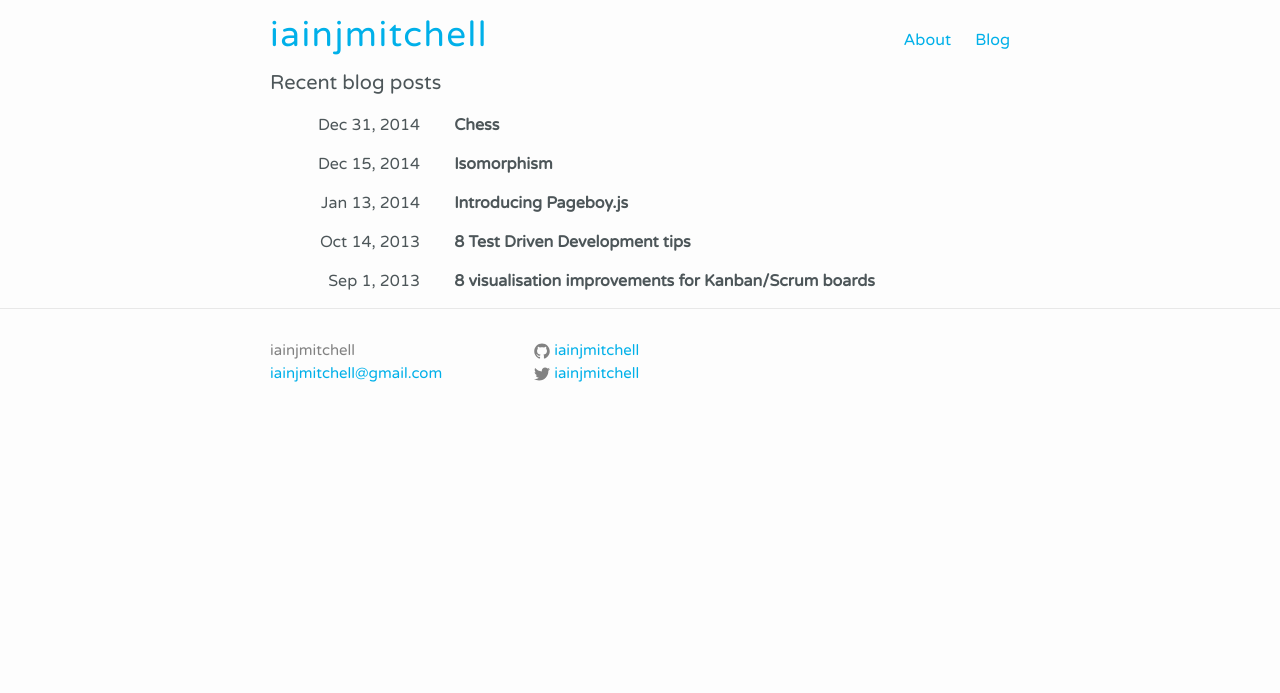
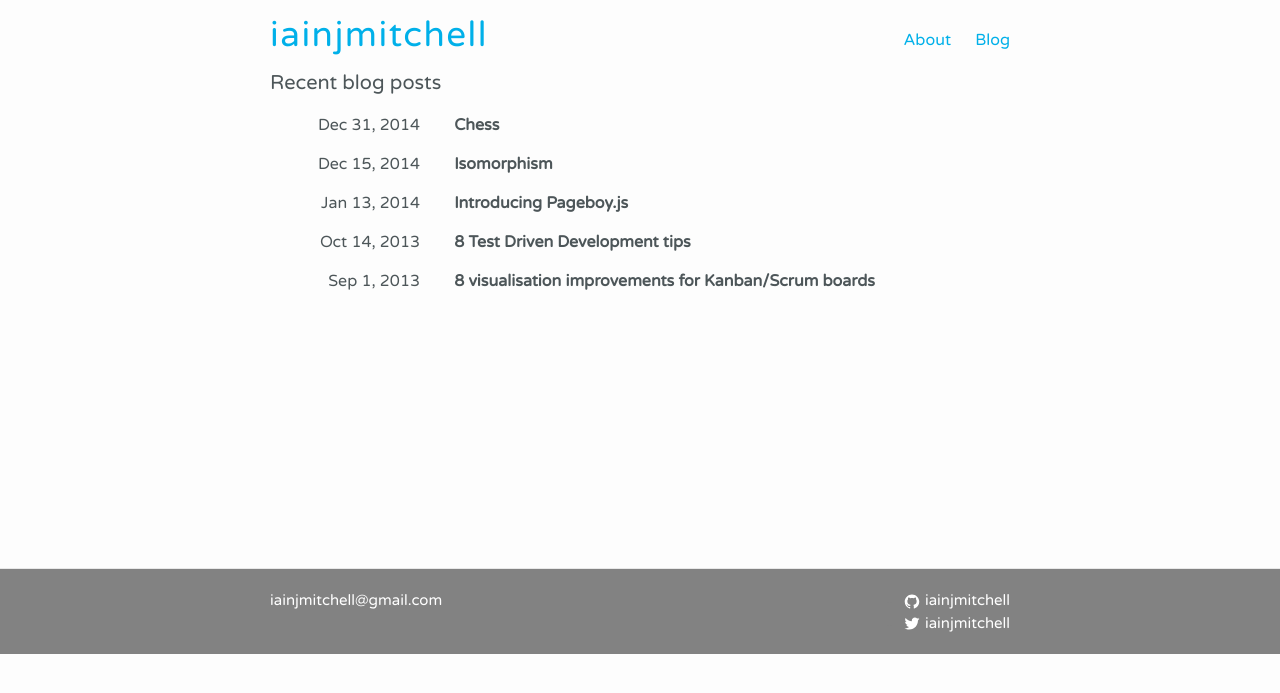
Before and after one commit to iainjmitchell/iainjmitchell.github.io, a Jekyll site: the page built from index.html, in a window 1280 px wide. Shown: the top 693 px of the page. Built offline with Jekyll 4.4.1, drawn with Linux system fonts in a browser that asks for light colours; Markdown is read by kramdown in place of the engine named in the settings.

Commit message:
footer style changes

```diff
--- a/_includes/footer.html
+++ b/_includes/footer.html
@@ -2,15 +2,13 @@
 
   <div class="wrapper">
     <div class="footer-col-wrapper">
-      <div class="footer-col  footer-col-1">
+      <div class="left">
         <ul class="contact-list">
-          <li>{{ site.title }}</li>
           <li><a href="mailto:{{ site.email }}">{{ site.email }}</a></li>
         </ul>
       </div>
-
-      <div class="footer-col  footer-col-2">
-        <ul class="social-media-list">
+      <div class="right">
+        <ul>
           {% if site.github_username %}
           <li>
             <a href="https://github.com/{{ site.github_username }}">
@@ -24,7 +22,6 @@
             </a>
           </li>
           {% endif %}
-
           {% if site.twitter_username %}
           <li>
             <a href="https://twitter.com/{{ site.twitter_username }}">
--- a/_sass/_layout.scss
+++ b/_sass/_layout.scss
@@ -84,7 +84,31 @@
  */
 .site-footer {
     border-top: 1px solid $grey-color-light;
-    padding: $spacing-unit 0;
+    padding: 20px 0;
+    background-color: $footer-color;
+    a {
+        color: $footer-text-color;
+        &:hover {
+            color: #101010;
+        }
+    }
+    svg {
+        width: 18px;
+        height: 15px;
+
+        path {
+            fill: $footer-text-color;
+        }
+    }
+    ul {
+        margin-bottom: 0px;
+    }
+    .right {
+        float: right;
+    }
+    .left {
+        float: left;
+    }
 }
 
 .footer-heading {
@@ -101,7 +125,6 @@
 .footer-col-wrapper {
     font-size: 15px;
     color: $grey-color;
-    margin-left: -$spacing-unit / 2;
     @extend %clearfix;
 }
 
@@ -144,6 +167,10 @@
 
 .page-heading {
     font-size: 20px;
+}
+
+.page-content {
+    min-height: 500px;
 }
 
 .post {
--- a/css/main.scss
+++ b/css/main.scss
@@ -26,6 +26,9 @@ $grey-color-dark:  darken($grey-color, 25%);
 $on-palm:          600px;
 $on-laptop:        800px;
 
+$footer-color: 	#828282;
+$footer-text-color: #FFFFFF;
+
 
 
 // Using media queries with like this:
```
